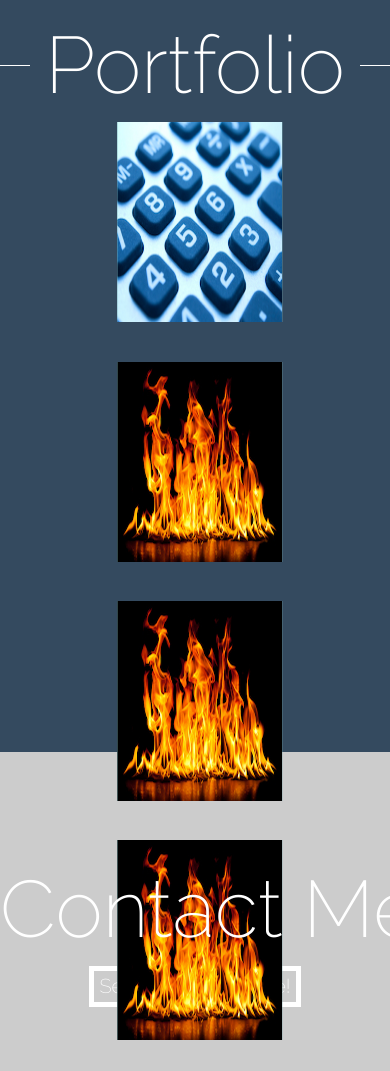
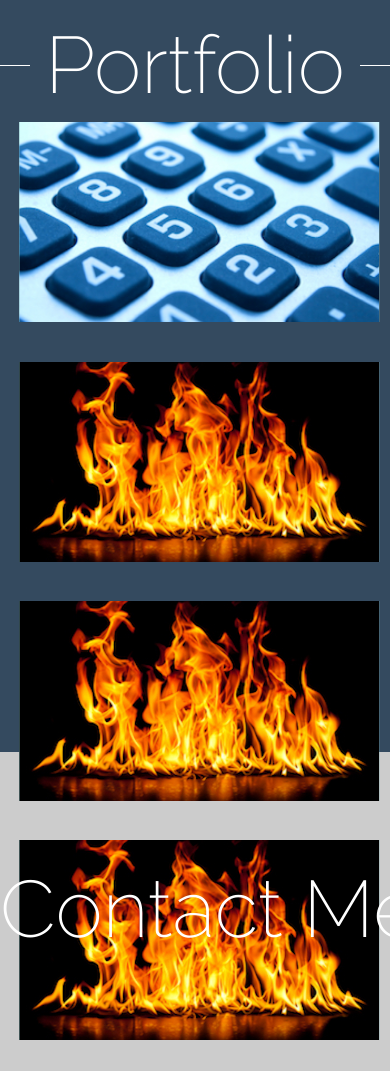
Before and after one commit to ashley2/old-website, a website: page index.html in a window 390 px wide. Shown: the part 2860-3931 px from the top of the page. Drawn offline with nearby package versions, Linux system fonts and the light colour scheme; files that its build step writes are made by us from their sources.

Commit message:
fixed collumns

```diff
--- a/index.html
+++ b/index.html
@@ -139,7 +139,7 @@
 
   <div class="row row-centered animation" data-animation="bounceInLeft">
 
-    <div class="col-sm-3 col-xs-6 col-centered" id="projOne">
+    <div class="col-sm-6 col-md-4 col-xs-12 col-lg-3 col-centered" id="projOne">
       <ul class="demo-2 effect">
         <li>
           <h2 class="zero">Calculator</h2>
@@ -153,7 +153,7 @@
       </ul>
     </div>
 
-    <div class="col-sm-3 col-xs-6 col-centered projTwo">
+    <div class="col-sm-6 col-md-4 col-xs-12 col-lg-3 col-centered projTwo">
       <ul class="demo-2 effect">
         <li>
           <h2 class="zero">Fire Slider</h2>
@@ -167,7 +167,7 @@
       </ul>
     </div>
 
-    <div class="col-sm-3 col-xs-6 col-centered projThree">
+    <div class="col-sm-6 col-md-4 col-xs-12 col-lg-3 col-centered projThree">
       <ul class="demo-2 effect">
         <li>
           <h2 class="zero">Fire Slider</h2>
@@ -181,7 +181,7 @@
       </ul>
     </div>
 
-    <div class="col-sm-3 col-xs-6 col-centered">
+    <div class="col-sm-6 col-md-4 col-xs-12 col-lg-3 col-centered">
       <ul class="demo-2 effect">
         <li>
           <h2 class="zero">Fire Slider</h2>
@@ -194,7 +194,7 @@
         </li>
       </ul>
     </div>
-    <div class="col-sm-3 col-xs-6 col-centered">
+    <div class="col-sm-6 col-md-4 col-xs-12 col-lg-3 col-centered">
       <ul class="demo-2 effect">
 
         <li>
@@ -208,7 +208,7 @@
         </li>
       </ul>
     </div>
-    <div class="col-sm-3 col-xs-6 col-centered">
+    <div class="col-sm-6 col-md-4 col-xs-12 col-lg-3 col-centered">
       <ul class="demo-2 effect">
 
         <li>
```
